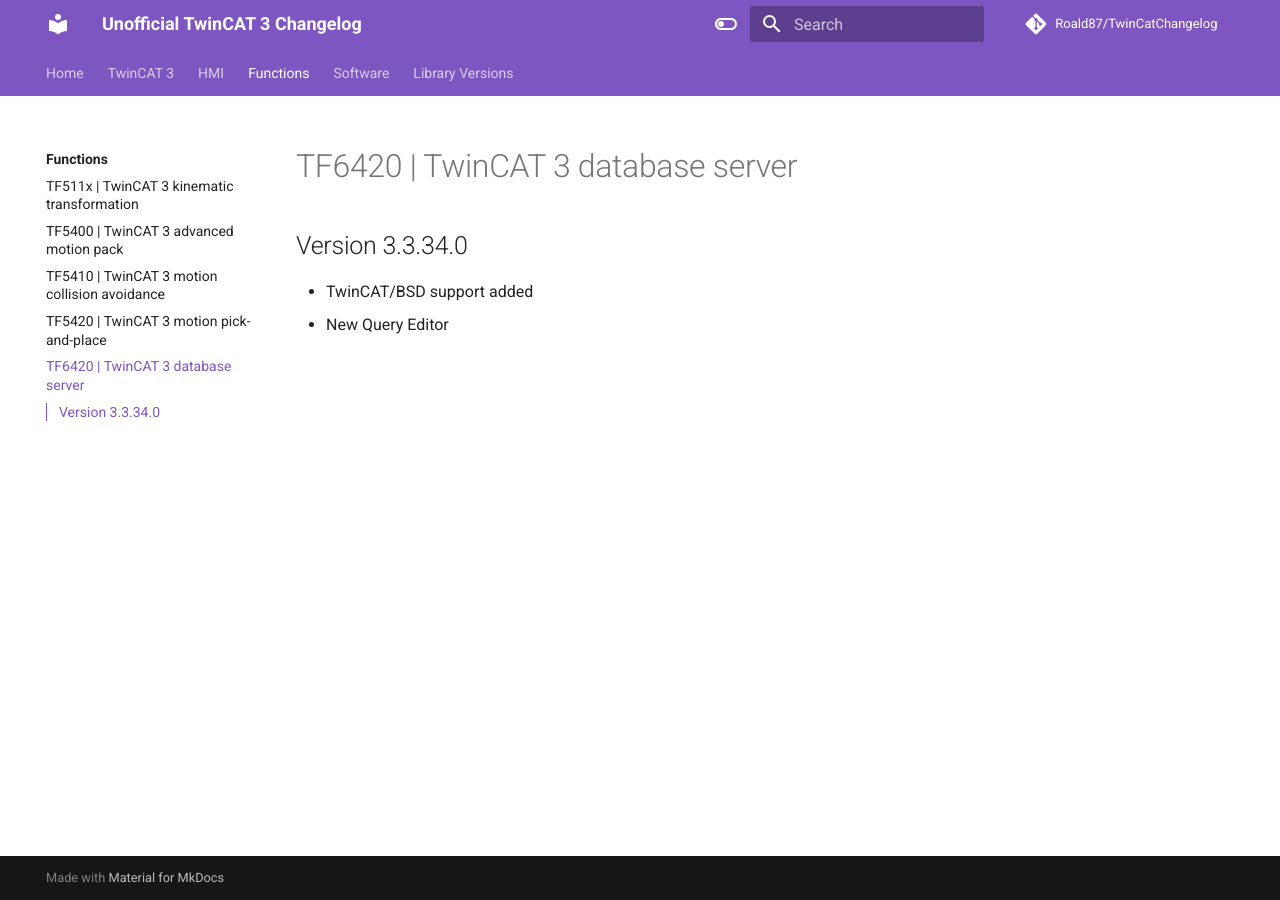
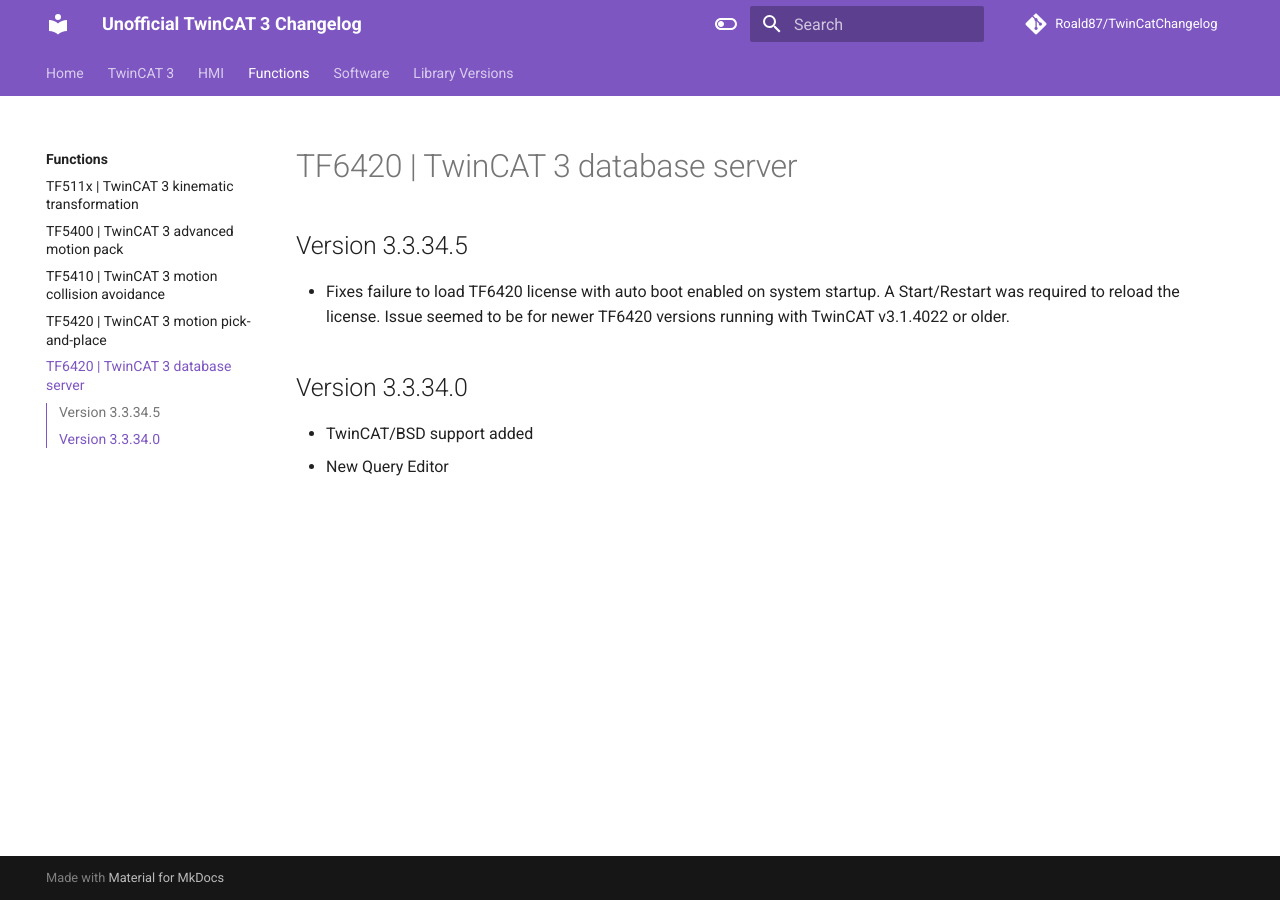
Before and after one commit to Roald87/TwinCatChangelog, an MkDocs documentation site: the page built from docs/functions/TF6420_tc3_database_server.md, in a window 1280 px wide. Built offline with MkDocs 1.6.1 and Material for MkDocs 9.7.7, drawn with Linux system fonts in a browser that asks for light colours; comment, search, counter and statistics services are not loaded.

Commit message:
TF6420 v3.3.34.5 license loading (#45)

```diff
--- a/docs/functions/TF6420_tc3_database_server.md
+++ b/docs/functions/TF6420_tc3_database_server.md
@@ -1,4 +1,8 @@
 # TF6420 | TwinCAT 3 database server
+
+## Version 3.3.34.5
+
+- Fixes failure to load TF6420 license with auto boot enabled on system startup. A Start/Restart was required to reload the license. Issue seemed to be for newer TF6420 versions running with TwinCAT v3.1.4022 or older.
 
 ## Version 3.3.34.0
 
```
